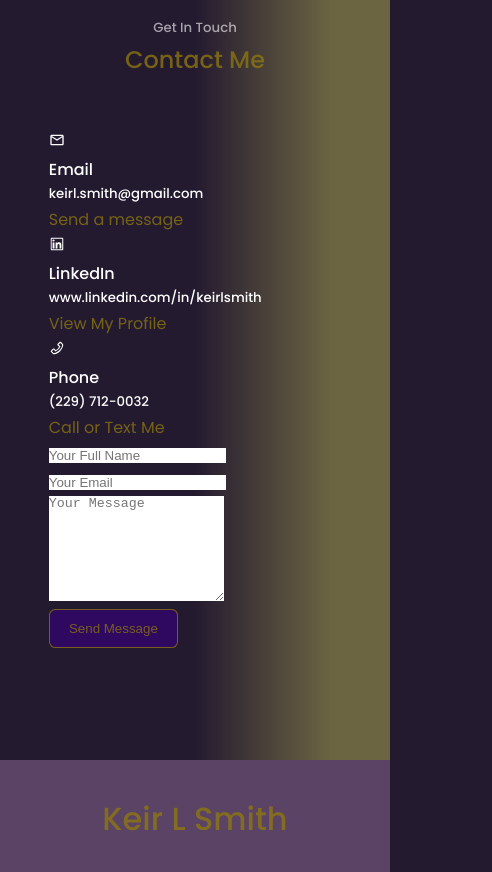
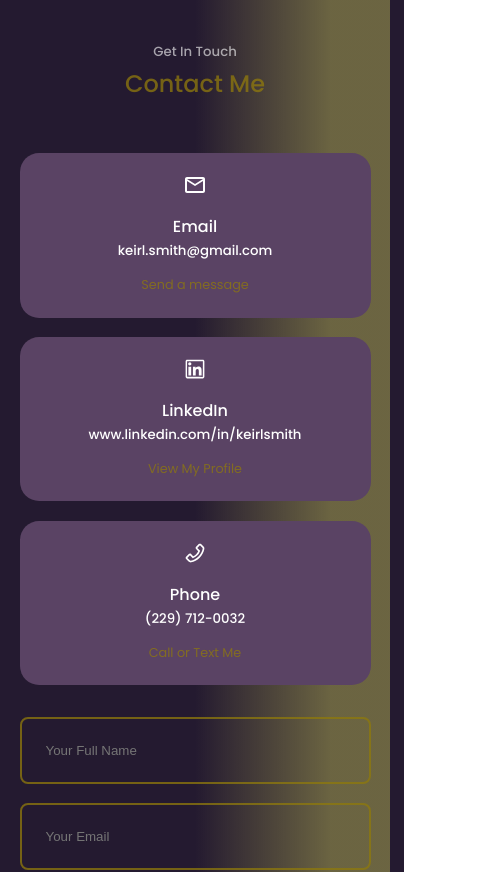
Before and after one commit to keirlsmith/React-Portfolio-Website, a React (Create React App) app: page / in a window 390 px wide. Shown: the part 6320-7192 px from the top of the page, 492 px wide, since content can reach past the window. Built offline with nearby package versions, Linux system fonts and the light colour scheme.

Commit message:
Finishing React portfolio page

```diff
--- a/src/components/contact/Contact.css
+++ b/src/components/contact/Contact.css
@@ -0,0 +1,72 @@
+.container.contact__container {
+    width: 50%;
+    display: grid;
+    grid-template-columns: 30% 58%;
+    gap: 12%;
+}
+
+.contact__options {
+    display: flex;
+    flex-direction: column;
+    gap: 1.2rem;
+}
+
+.contact__option {
+    background: var(--color-bg-variant);
+    padding: 1.2rem;
+    border-radius: 1.2rem;
+    text-align: center;
+    border: 1px solid transparent;
+    transition: var(--transition);
+}
+
+.contact__option:hover {
+    background: transparent;
+    border-color: var(--color-bg);
+}
+
+.contact__option-icon {
+    font-size: 1.5rem;
+    margin-bottom: 0.5rem;
+}
+
+.contact__option a {
+    margin-top: 0.7rem;
+    display: inline-block;
+    font-size: 0.8rem;
+}
+
+
+/*================== FORM =================*/
+
+form {
+    display: flex;
+    flex-direction: column;
+    gap: 1.2rem
+}
+
+input, textarea {
+    width: 100%;
+    padding: 1.5rem;
+    border-radius: 0.5rem;
+    background: transparent;
+    border: 2px solid var(--color-bg);
+    resize: none;
+    color: var(--color-light);
+}
+
+
+/*================MEDIA QUERIES (MEDIUM DEVICES)=================*/
+@media screen and (max-width: 1024px) {
+   .container.contact__container {
+        grid-template-columns: 1fr;
+        gap: 2rem;
+   }
+}
+
+/*================MEDIA QUERIES (SMALL DEVICES)=================*/
+@media screen and (max-width: 600px) {
+    .container.contact__container {
+        width: var(--container-width-sm);
+    }
+}
--- a/src/components/experience/Experience.css
+++ b/src/components/experience/Experience.css
@@ -61,6 +61,12 @@
 @media screen and (max-width: 600px) {
     .experience__container {
         gap: 1rem;
+        display: grid;
+        grid-template-columns: 1fr;
+        margin-left: auto;
+
+
+
     }
 
     .experience__container > div {
--- a/src/components/header/nav/nav.css
+++ b/src/components/header/nav/nav.css
@@ -42,7 +42,8 @@
 /*================MEDIA QUERIES (SMALL DEVICES)=================*/
 @media screen and (max-width: 600px) {
     nav {
-
+        left: 8%;
+        transform: translateX(-50);
         border-radius: rem;
     }
 
--- a/src/components/portfolio/portfolio.css
+++ b/src/components/portfolio/portfolio.css
@@ -44,8 +44,17 @@
 
 /*================MEDIA QUERIES (SMALL DEVICES)=================*/
 @media screen and (max-width: 600px) {
-    .portfolio__container {
+    .portfolio__container{
         grid-template-columns: 1fr;
-        gap: 1.2rem;
+        gap: 1.5rem;
+        display: grid;
+        width: 50%;
+
+    }
+
+    .portfolio__item {
+        width: 80%;
+        height: 80%;
+
     }
 }
```
